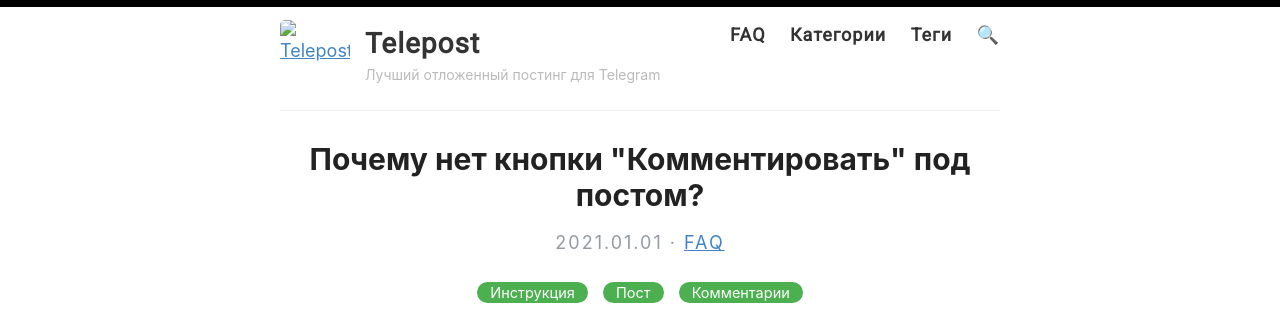
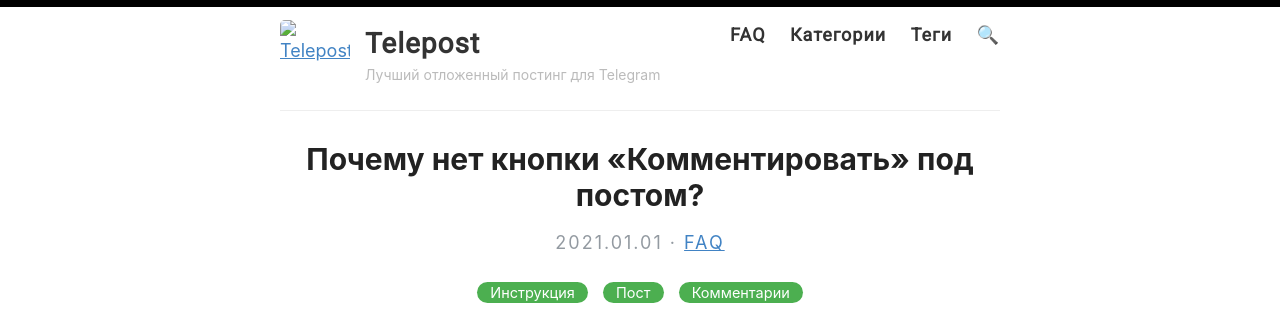
Before and after one commit to Telepost-me/telepost-me.github.io, a Jekyll site: the page built from _posts/2021-01-01-telegram-comments.md, in a window 1280 px wide. Shown: the top 331 px of the page. Built offline with Jekyll 4.4.1, drawn with Linux system fonts in a browser that asks for light colours.

Commit message:
Поменял кавычки — создавали ошибки HTML

```diff
--- a/_posts/2021-01-01-telegram-comments.md
+++ b/_posts/2021-01-01-telegram-comments.md
@@ -1,7 +1,7 @@
 ---
 layout: post
-title: Почему нет кнопки "Комментировать" под постом?
-excerpt: "Привяжите чат к каналу и уберите кнопки/реакции"
+title: Почему нет кнопки «Комментировать» под постом?
+excerpt: Привяжите чат к каналу и уберите кнопки/реакции
 tags: [Инструкция, Пост, Комментарии]
 category: FAQ
 ---
```
Also changed, not shown: _posts/2021-01-07-hidden-text.md (+1 -1 lines).
